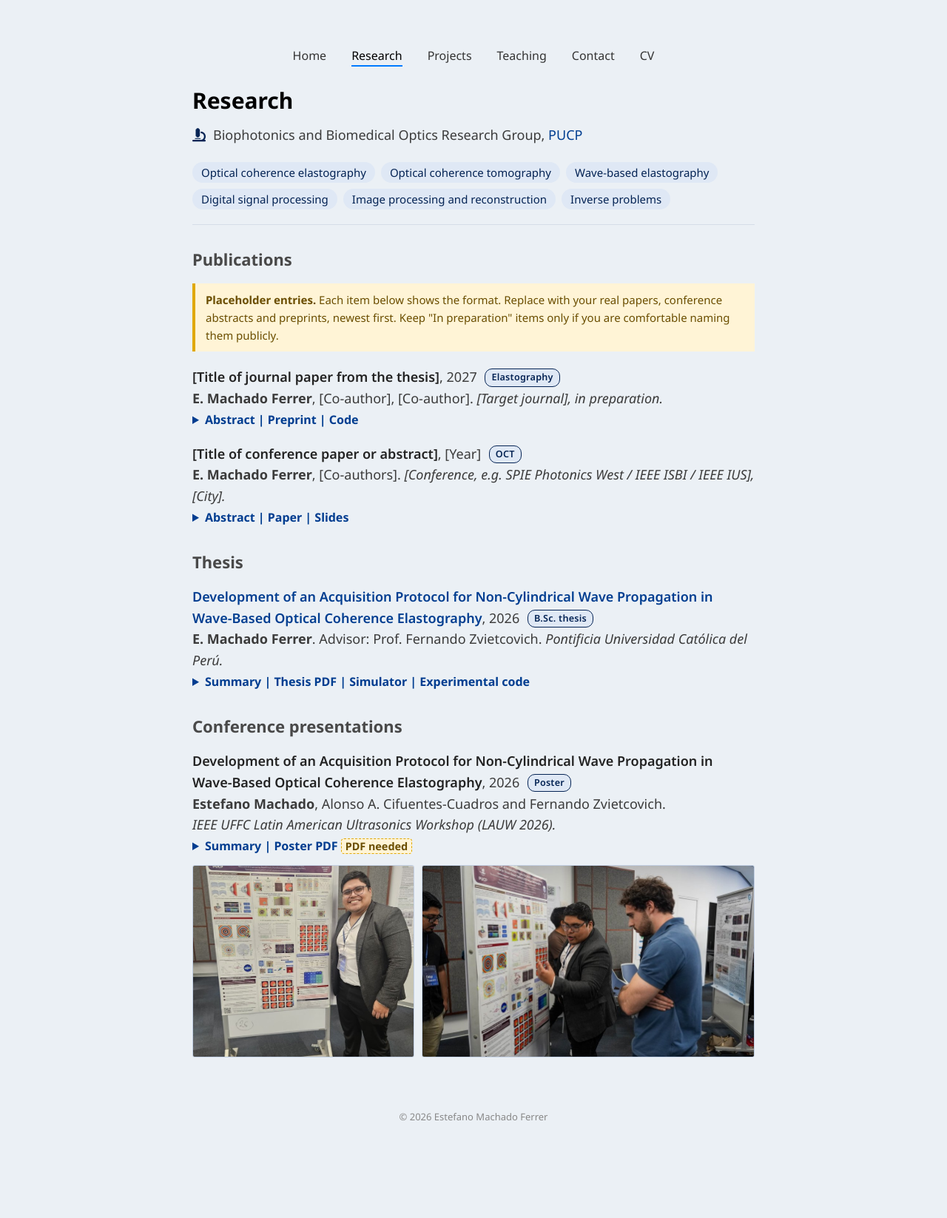
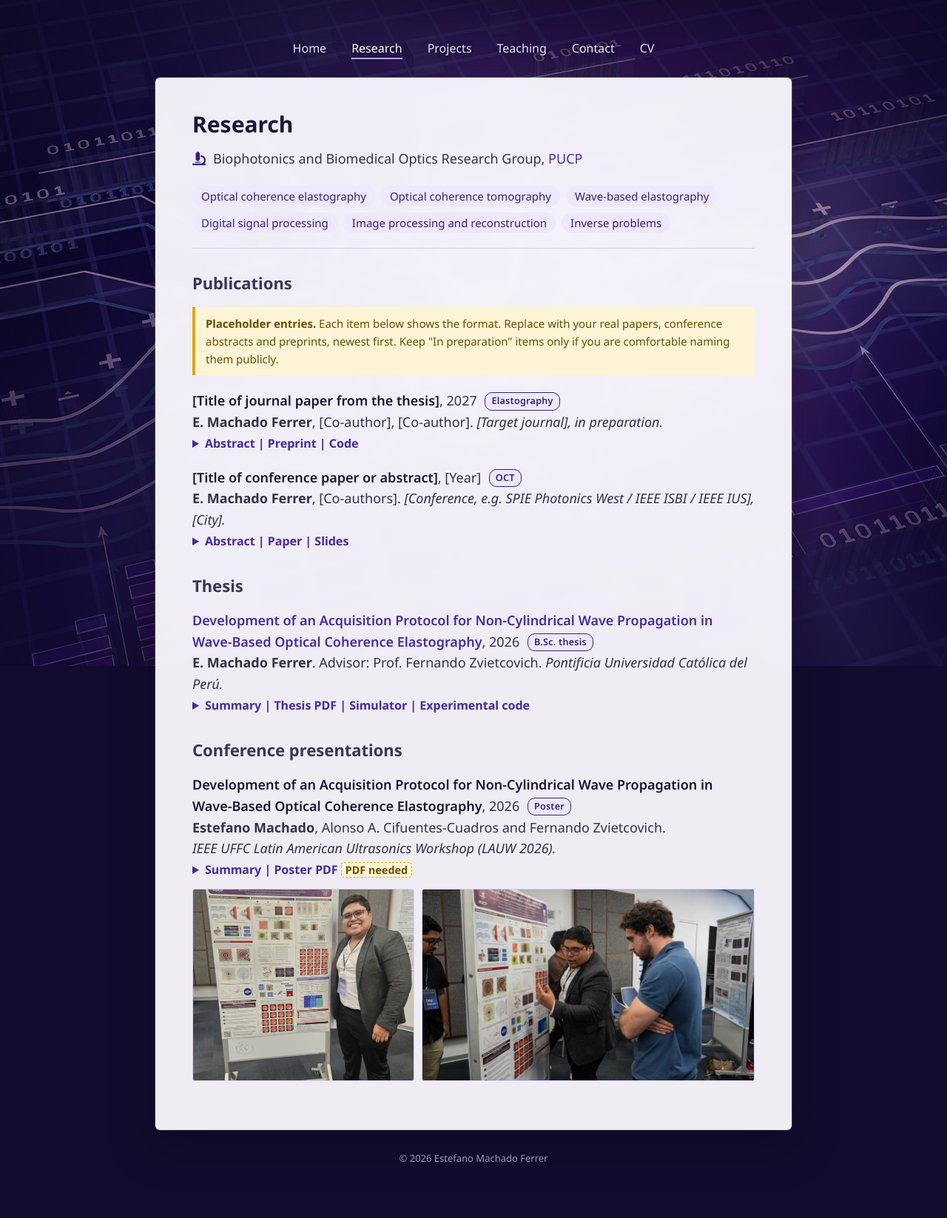
Before and after one commit to emftech/emftech.github.io, a Jekyll site: the page built from research.md, in a window 1280 px wide. Shown: the whole page at 74% size. Built offline with Jekyll 4.4.1, drawn with Linux system fonts in a browser that asks for light colours; before the commit the page ends 1590 px from its top, so only the background shows below that.

Commit message:
Add violet DSP wallpaper behind a reading card and retune accent colors
Co-Authored-By: Claude Opus 5.5 <noreply@anthropic.com>
Claude-Session: https://claude.ai/code/session_016njXuGL5WyP9egE3ccjZRR

```diff
--- a/assets/css/main.css
+++ b/assets/css/main.css
@@ -1,18 +1,19 @@
-/* Layout and palette follow a minimal academic GitHub Pages style:
-   light blue-grey page, single 760px column, profile photo on the right
-   of the home page, underline-on-hover top nav on subpages. */
+/* Minimal academic layout (single column, photo right on home, underline nav)
+   set as a light reading card over a fixed violet DSP wallpaper. */
 
 :root {
-  --bg: #EBF0F5;
-  --text: #3b3b3b;
-  --heading: #222;
-  --muted: #666;
-  --link: #003d90;      /* deep academic blue */
-  --link-hover: #004466;
-  --accent: #007BFF;
-  --rule: #c3d0e4;
-  --tag-bg: #dfe8f5;
-  --tag-fg: #042354;    /* PUCP-style navy */
+  --bg: #140c2e;        /* deep violet behind the wallpaper */
+  --card: rgba(251, 249, 255, 0.95);
+  --text: #35304a;
+  --heading: #1c1436;
+  --muted: #6a6380;
+  --link: #4a2b9b;      /* violet taken from the wallpaper */
+  --link-hover: #2f1673;
+  --accent: #7b5cff;
+  --nav: #ece6ff;
+  --rule: #d8cff0;
+  --tag-bg: #eee8fc;
+  --tag-fg: #3a1f7a;
   --todo-bg: #fff4d6;
   --todo-border: #e0a800;
 }
@@ -21,50 +22,67 @@
 
 body {
   background-color: var(--bg);
-  padding: 50px;
+  padding: 50px 24px;
+  min-height: 100vh;
   font: 18px/1.6 "Noto Sans", "Helvetica Neue", Helvetica, Arial, sans-serif;
   color: var(--text);
   font-weight: 400;
 }
 
+/* Wallpaper on a fixed layer (background-attachment: fixed is unreliable on phones) */
+body::before {
+  content: ""; position: fixed; inset: 0; z-index: -1;
+  background:
+    radial-gradient(ellipse at 50% 45%, rgba(20, 12, 46, 0), rgba(20, 12, 46, 0.45) 80%),
+    linear-gradient(rgba(20, 12, 46, 0.25), rgba(20, 12, 46, 0.1) 40%, rgba(20, 12, 46, 0.4)),
+    url("../img/bg-dsp-2560.jpg") center / cover no-repeat;
+}
+
 .wrapper {
   display: flex;
   flex-direction: row-reverse;
-  width: 760px;
+  width: 860px;
   max-width: 100%;
   margin: 0 auto;
-  gap: 30px;
+  gap: 34px;
+  background: var(--card);
+  padding: 46px 50px;
+  border-radius: 6px;
+  box-shadow: 0 20px 60px rgba(8, 3, 24, 0.45), 0 0 0 1px rgba(255, 255, 255, 0.25);
+  -webkit-backdrop-filter: blur(6px);
+  backdrop-filter: blur(6px);
 }
 main { flex: 1; min-width: 0; }
 
 h1, h2, h3, h4, h5, h6 { color: var(--heading); margin: 0 0 20px; line-height: 1.15; }
-h2 { color: #000; font-size: 30px; margin-bottom: 15px; }
-h3 { color: #494949; font-size: 22px; margin-top: 34px; }
-h4 { color: #494949; font-size: 18px; }
+h2 { color: var(--heading); font-size: 30px; margin-bottom: 15px; }
+h3 { color: #3d3556; font-size: 22px; margin-top: 34px; }
+h4 { color: #3d3556; font-size: 18px; }
 p, ul, ol { margin: 0 0 20px; }
 ul { list-style: none; }
 
 a { color: var(--link); text-decoration: none; }
 a:hover, a:focus { color: var(--link-hover); text-decoration: underline; }
 
-hr { border: 0; background: #d5dde8; height: 1px; margin: 20px 0; }
+hr { border: 0; background: var(--rule); height: 1px; margin: 20px 0; }
 img { max-width: 100%; }
 
 /* ---------- Top navigation (subpages) ---------- */
-nav { padding: 10px 0 30px; display: flex; justify-content: center; }
+nav { padding: 0 0 26px; display: flex; justify-content: center; }
 nav ul { display: flex; flex-wrap: wrap; justify-content: center; gap: 8px 34px; margin: 0; }
 nav ul li a {
-  color: #333; font-size: 16px; font-weight: 500; position: relative;
+  color: var(--nav); font-size: 16px; font-weight: 500; position: relative;
+  text-shadow: 0 1px 6px rgba(8, 3, 24, 0.6);
   transition: color .3s ease;
 }
-nav ul li a:hover { color: var(--accent); text-decoration: none; }
+nav ul li a:hover { color: #fff; text-decoration: none; }
 nav ul li a::after {
-  content: ""; display: block; width: 100%; height: 2px; background: var(--accent);
+  content: ""; display: block; width: 100%; height: 2px; background: #b9a4ff;
   position: absolute; bottom: -4px; left: 0; transform: scaleX(0);
   transform-origin: left; transition: transform .3s ease 100ms;
 }
 nav ul li a:hover::after, nav ul li a.active::after { transform: scaleX(1); }
-nav ul li a.active { color: #000; }
+nav ul li a.active { color: #fff; }
 
 /* ---------- Home page ---------- */
 header { display: flex; justify-content: flex-end; align-items: flex-start; width: 260px; flex-shrink: 0; }
@@ -72,7 +90,7 @@ header #img-profile {
   width: 260px; aspect-ratio: 4 / 5; object-fit: cover;
   border: 2px solid var(--tag-fg); background: #fff; object-position: 50% 20%;
 }
-.subtitle { font-weight: 300; font-size: 20px; margin: 0; color: #494949; }
+.subtitle { font-weight: 300; font-size: 20px; margin: 0; color: var(--muted); }
 .subtitle + .subtitle { margin-top: 5px; margin-bottom: 22px; }
 .home-links ul { padding-left: 0; margin: 6px 0 18px; }
 .home-links li { margin-top: 6px; }
@@ -122,12 +140,15 @@ details p { font-size: 16px; margin: 0; }
   padding: 10px 14px; font-size: 15px; color: #6b4e00; margin-bottom: 20px;
 }
 
-footer { text-align: center; font-size: 13px; color: #888; margin-top: 50px; }
+footer { text-align: center; font-size: 13px; color: rgba(236, 230, 255, 0.75); margin-top: 28px; }
 
 /* ---------- Small screens ---------- */
 @media (max-width: 820px) {
-  body { padding: 24px 16px; font-size: 17px; }
-  .wrapper { flex-direction: column; gap: 20px; }
+  body { padding: 16px; font-size: 17px; }
+  body::before { background-image:
+    linear-gradient(rgba(20, 12, 46, 0.35), rgba(20, 12, 46, 0.5)),
+    url("../img/bg-dsp-1280.jpg"); background-position: center; background-size: cover; }
+  .wrapper { flex-direction: column; gap: 20px; padding: 26px 20px; }
   header { width: 100%; justify-content: flex-start; }
   header #img-profile { width: 170px; }
   nav ul { gap: 6px 20px; }
```
Also changed, not shown: assets/img/bg-dsp-1280.jpg (added), assets/img/bg-dsp-2560.jpg (added).
